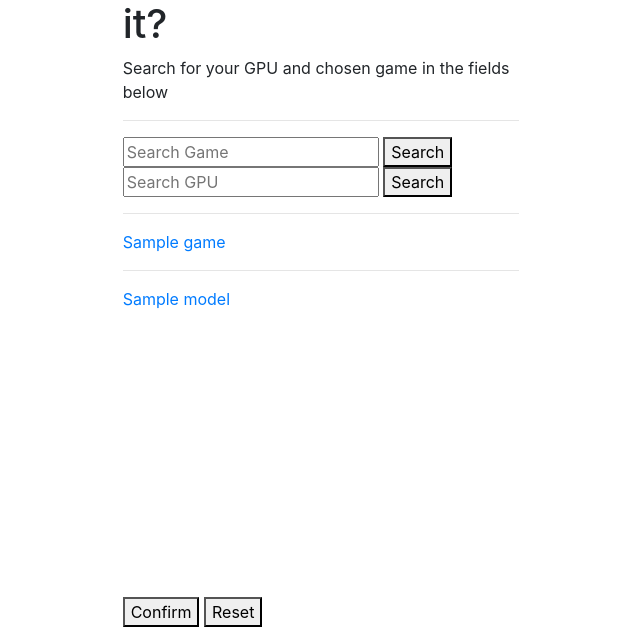
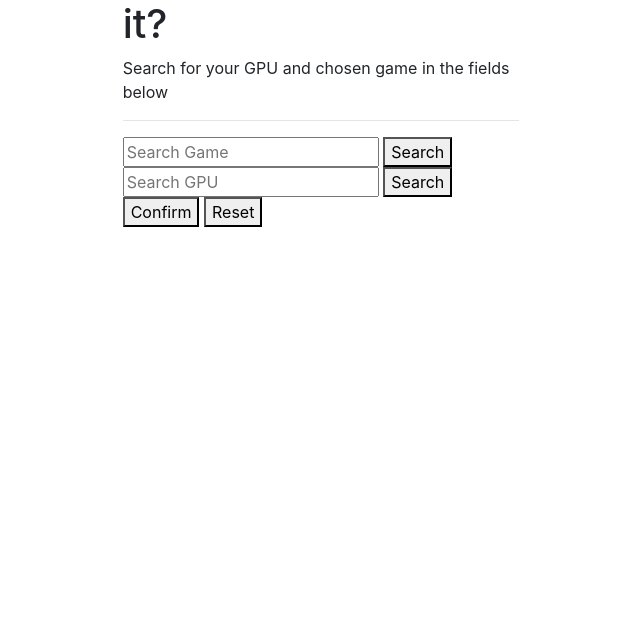
Before and after one commit to Code-Institute-Submissions/Gerard-Mc-milestone_3.1_JulResub, a Flask app: template templates/index.html in a window 1280 px wide. Shown: the part 224-851 px from the top of the page, without its empty margins (319-959 px from the left). After the commit the page ends 451 px from the top, so only its background shows below. Run offline with Flask 2, Linux system fonts and the light colour scheme; the template is opened without the code that fills it: most values are stand-ins (such as "Sample title", 1, 10 or a date in 2020); some libraries are stand-ins or nearby versions.

Commit message:
Fix results box displaying at the wrong time @ index.html

```diff
--- a/templates/index.html
+++ b/templates/index.html
@@ -8,18 +8,18 @@
     <!-- Form that takes user game input and sends to backend to search database -->
     <form action="{{ url_for('search_game_homepage') }}" method="post">
         <input type="text" name="query-game" id="query-game" minlength="3" class="validate" required>
-        <button class="search-button" type="submit"> Search</button>
+        <button onclick="display_results()" class="search-button" type="submit"> Search</button>
     </form>
 
     <!-- Form that takes user gpu input and sends to backend to search database -->
     <form action="{{ url_for('search_gpu_homepage') }}" method="post">
-        <input type="text" name="query-gpu" id="query-gpu" minlength="3" class="validate"
-            required>
-        <button class="search-button" type="submit"> Search</button>
+        <input type="text" name="query-gpu" id="query-gpu" minlength="3" class="validate" required>
+        <button onclick="display_results()" class="search-button" type="submit"> Search</button>
     </form>
 
-    <!-- Div displays after user search for game or gpu has been sent. Displays the results of the search -->
-    <div id="user_select_form" style="height:400px" class="overflow-auto">
+    <!-- Div displays after user search for gpu has been sent. Displays the results of the search -->
+    <div style="max-height:400px" class="overflow-auto">
+        <div id="user_select_form" style="display:none">
         {% for x in game_list %}
         <hr>
         <!-- When user clicks this link, the game name and id are stored and the results box disappear -->
@@ -35,6 +35,7 @@
             data-id="{{ x.rating}}">{{ x.model }}</a>
 
         {% endfor %}
+    </div>
     </div>
 
     <!-- When user clicks submit, the gpu model and game name are sent to the backend -->
@@ -53,7 +54,7 @@
         </button>
         <button class="submit-button" id="reset" onclick="reset()">Reset
         </button>
-        </div>
+    </div>
 
 </section>
 <script>
@@ -63,15 +64,23 @@
         sessionStorage.setItem('gpu', 'Search GPU');
         sessionStorage.setItem('rating', '');
         sessionStorage.setItem('appid', '');
+        sessionStorage.setItem('display', 'none');
         location.reload();
-}
-    // Below loads values from session storage so that the users values are maintained because a gpu/game form search refreshes the page
-    document.getElementById("query-game").placeholder = sessionStorage.getItem('name');
-    document.getElementById("query-gpu").placeholder = sessionStorage.getItem('gpu');
-    document.getElementById('submit-game-id').innerHTML = sessionStorage.getItem('appid');
-    document.getElementById('submit-game-name').innerHTML = sessionStorage.getItem('name');
-    document.getElementById('submit-gpu-model').innerHTML = sessionStorage.getItem('gpu');
-    document.getElementById('submit-gpu-rating').innerHTML = sessionStorage.getItem('rating');
+
+    }
+    // If the display session storage has a value, the results box value will be set to the session item.
+    // Otherwise, it will stay as the inline style of "display:none"
+    // This ensures on initial page load, the results box wont be displayed
+    if (sessionStorage.getItem('display') != null){
+        document.getElementById("user_select_form").style.display = sessionStorage.getItem('display');
+    }
+    console.log(sessionStorage.getItem('display'));
+    console.log(document.getElementById("user_select_form").style.display);
+
+    // Displays the results box only after the search button has been used. The backend data is then displayed in this results box
+    function display_results() {
+        sessionStorage.setItem('display', 'contents');
+    }
 
     // Below IF statements prevent input user GPU/Game input field placeholders loading as NULL when session data is empty.
     if ((sessionStorage.getItem('name') == null)) {
@@ -89,18 +98,21 @@
         var appid = data_id;
         sessionStorage.setItem('appid', appid);
         // Hide game search results box
-        document.getElementById("user_select_form").style.display = "none";
+        sessionStorage.setItem('display', 'none');
+        document.getElementById("user_select_form").style.display = sessionStorage.getItem('display');
         // Set inner html of hidden text area that stores game id to be sent to the backend
-        var game_choice = sessionStorage.getItem('appid');
+        //var game_choice = sessionStorage.getItem('appid');
         // Changes the game search input placeholder to that of the user choice
         document.getElementById("query-game").placeholder = sessionStorage.getItem('name');
         // Updates the session storage value for the game name
-        document.getElementById('submit-game-name').innerHTML = sessionStorage.getItem('name');
+        document.getElementById('submit-game-name').innerText = sessionStorage.getItem('name');
         // Updates the session storage value for the game id
-        document.getElementById('submit-game-id').innerHTML = sessionStorage.getItem('appid');
+        document.getElementById('submit-game-id').innerText = sessionStorage.getItem('appid');
+
     }
 
     function display_gpu_choice(id, data_id) {
+        console.log(data_id);
         // Set gpu model in session storage
         var model = id;
         sessionStorage.setItem('gpu', model);
@@ -108,16 +120,22 @@
         var rating = data_id;
         sessionStorage.setItem('rating', rating);
         // Hide gpu search results box
-        document.getElementById("user_select_form").style.display = "none";
+        sessionStorage.setItem('display', 'none');
+        document.getElementById("user_select_form").style.display = sessionStorage.getItem('display');
         // Set inner html of hidden text area that stores gpu rating to be sent to the backend
         var gpu_choice = sessionStorage.getItem('rating');
         // Changes the gpu search input placeholder to that of the user choice
         document.getElementById("query-gpu").placeholder = sessionStorage.getItem('gpu');
         // Updates the session storage value for the gpu model
         document.getElementById('submit-gpu-model').innerHTML = sessionStorage.getItem('gpu');
+        document.getElementById("submit-gpu-rating").innerText = sessionStorage.getItem('rating');
         // Updates the session storage value for the gpu rating
-        document.getElementById('submit-gpu-rating').innerHTML = sessionStorage.getItem('rating');
+    }
 
-    }
+    // Sets all the hidden textarea data to be sent to the backend on submit
+    document.getElementById('submit-game-id').innerText = sessionStorage.getItem('appid');
+    document.getElementById('submit-game-name').innerText = sessionStorage.getItem('name');
+    document.getElementById('submit-gpu-model').innerText = sessionStorage.getItem('gpu');
+    document.getElementById('submit-gpu-rating').innerText = sessionStorage.getItem('rating');
 </script>
 {% endblock %}
```
